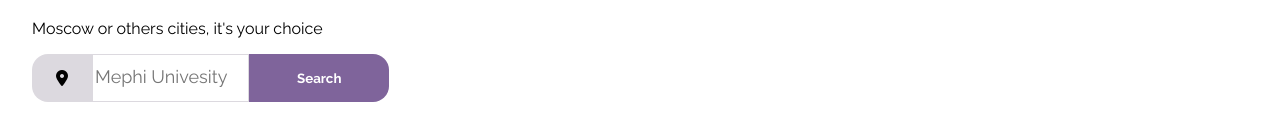
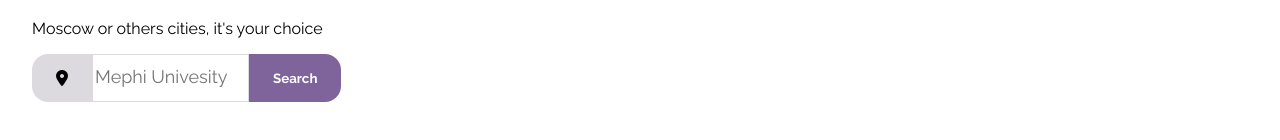
Before and after one commit to lelectronicien/opengate.github.io, a plain HTML site: page index.html in a window 1280 px wide. Shown: the part 236-376 px from the top of the page. Drawn offline with Linux system fonts and the light colour scheme.

Commit message:
search form

```diff
--- a/styles.css
+++ b/styles.css
@@ -98,7 +98,7 @@ i{
 }
 
 .search-form button{
-    padding: 1rem 3rem;
+    padding: 1rem 1.5rem;
     color: white;
     background-color: #7f649b;
     border: none;
```
